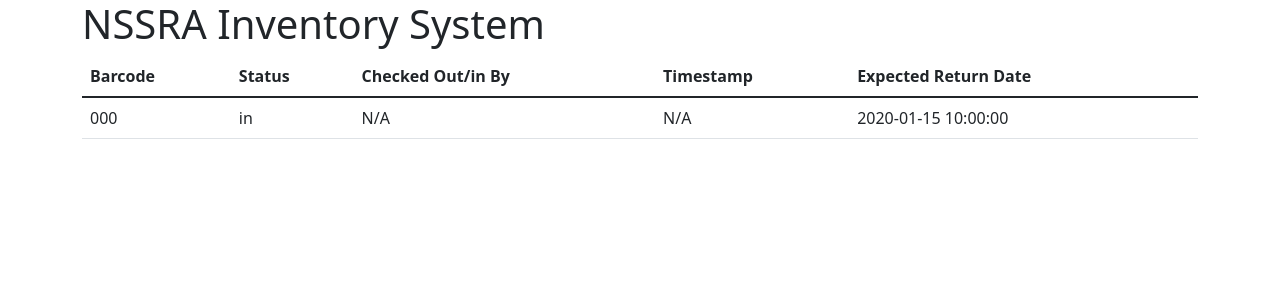
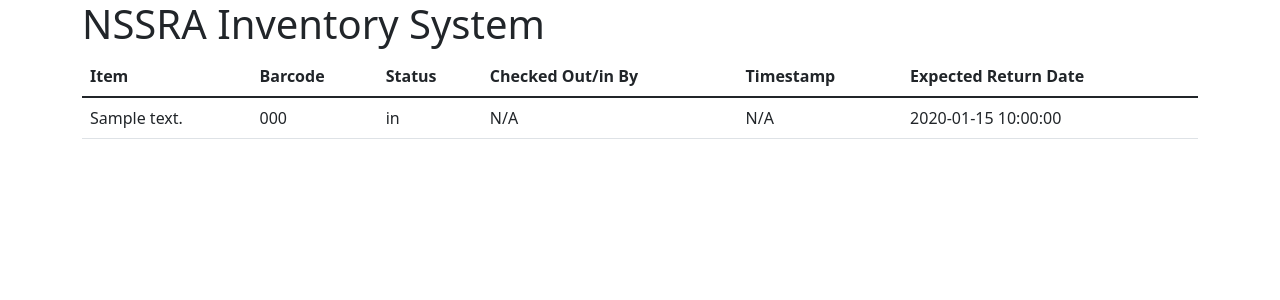
Before and after one commit to varnerchris/inventory_app, a Flask app: page / in a window 1280 px wide. Shown: the top 300 px of the page. Run offline with Flask 3, Linux system fonts and the light colour scheme; tables that the repository leaves empty hold one stand-in row (values such as "Sample post"); data that the repository does not hold is empty; parts of the project's set-up code (start-up, migrations or seed data) failed here and were passed over; some libraries are stand-ins or nearby versions.

Commit message:
adding description

```diff
--- a/templates/inventory.html
+++ b/templates/inventory.html
@@ -42,6 +42,7 @@
         <table class="table">
             <thead>
                 <tr>
+                    <th>Item</th>
                     <th>Barcode</th>
                     <th>Status</th>
                     <th>Checked Out/in By</th>
@@ -52,6 +53,7 @@
             <tbody id="inventoryTable">
                 {% for item in items %}
                     <tr>
+                        <td>{{ item.description }}</td>
                         <td>{{ item.barcode }}</td>
                         <td>{{ item.status }}</td>
                         <td>{{ item.checked_out_by if item.checked_out_by else 'N/A' }}</td>
```
